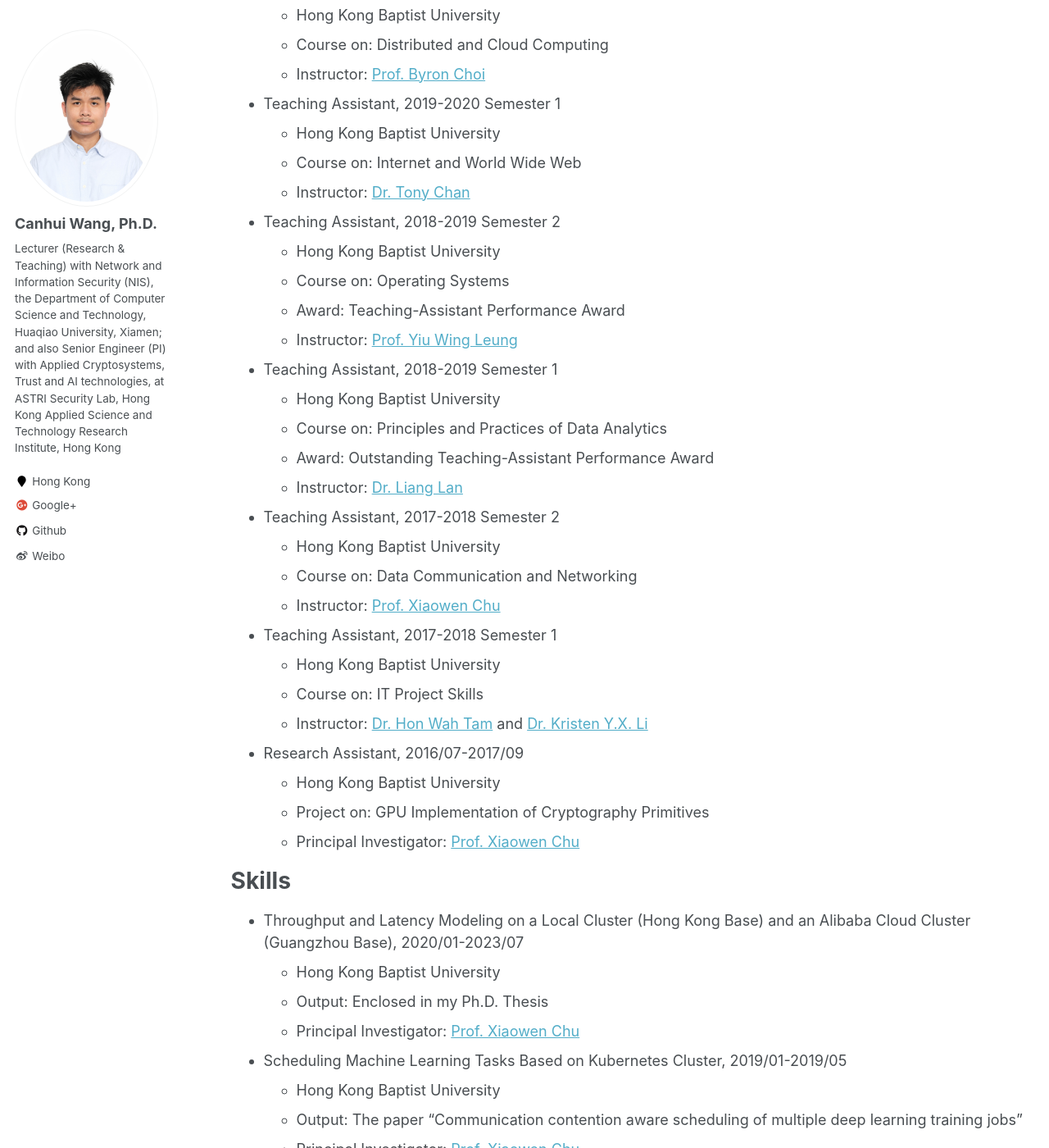
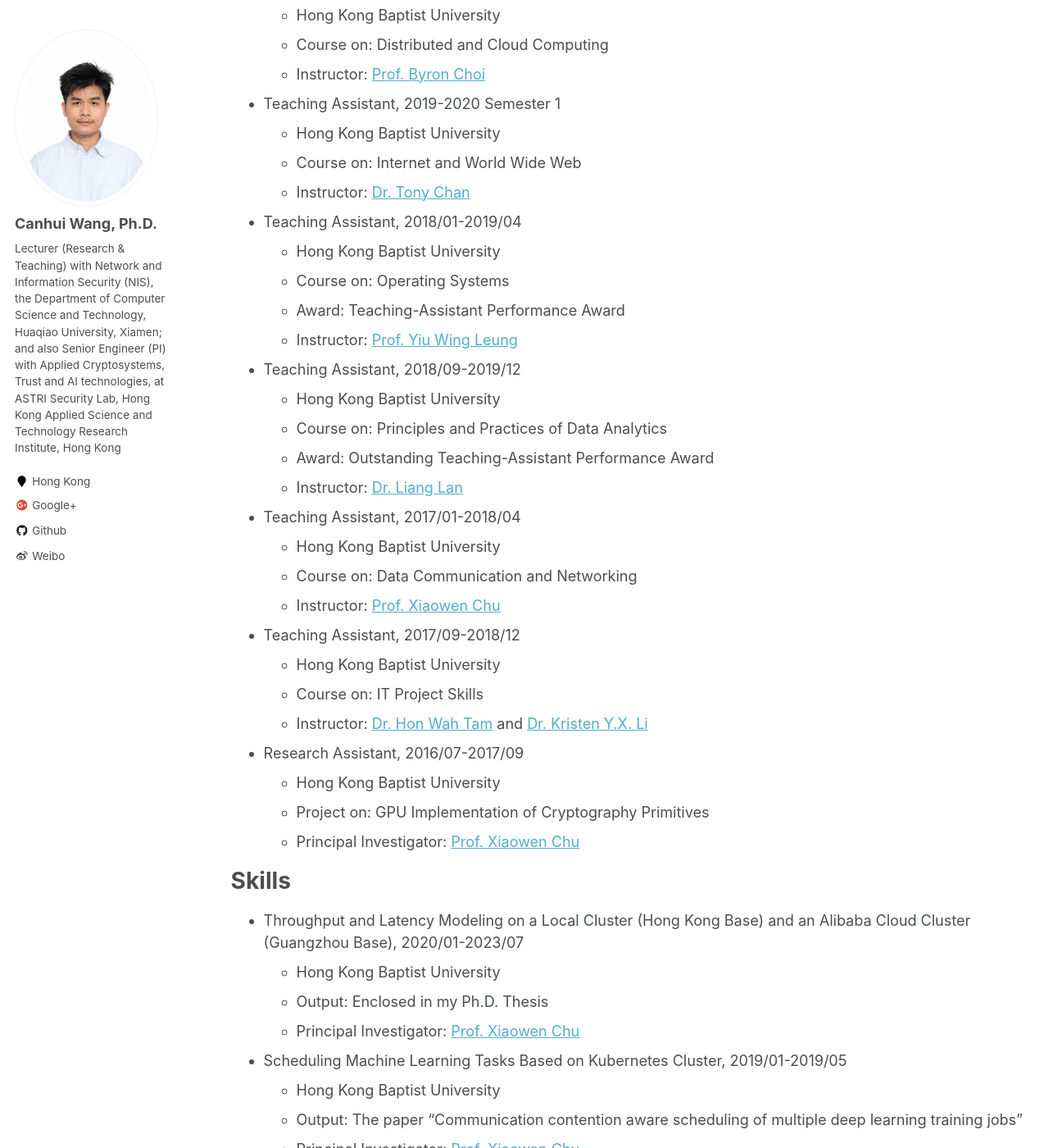
Before and after one commit to Canhui/canhui.github.io, a Jekyll site: the page built from _pages/cv.md, in a window 1280 px wide and 1400 px high, scrolled down 1212 px. Shown: the whole window at 82% size. Built offline with Jekyll 4.4.1, drawn with Linux system fonts in a browser that asks for light colours; some of the changed text lies outside the part shown.

Commit message:
Update cv.md

```diff
--- a/_pages/cv.md
+++ b/_pages/cv.md
@@ -54,24 +54,24 @@ Work experience
   * Course on: Internet and World Wide Web
   * Instructor: [Dr. Tony Chan](https://www.linkedin.com/in/tony-chan-486908191/)
 
-* Teaching Assistant, 2018-2019 Semester 2
+* Teaching Assistant, 2018/01-2019/04
   * Hong Kong Baptist University
   * Course on: Operating Systems
   * Award: Teaching-Assistant Performance Award
   * Instructor: [Prof. Yiu Wing Leung](https://www.comp.hkbu.edu.hk/v1/?page=profile&id=ywleung)
 
-* Teaching Assistant, 2018-2019 Semester 1
+* Teaching Assistant, 2018/09-2019/12
   * Hong Kong Baptist University
   * Course on: Principles and Practices of Data Analytics
   * Award: Outstanding Teaching-Assistant Performance Award
   * Instructor: [Dr. Liang Lan](https://imd.hkbu.edu.hk/faculty-member/Dr-LAN-Liang.html)
 
-* Teaching Assistant, 2017-2018 Semester 2
+* Teaching Assistant, 2017/01-2018/04
   * Hong Kong Baptist University
   * Course on: Data Communication and Networking
   * Instructor: [Prof. Xiaowen Chu](https://www.comp.hkbu.edu.hk/~chxw/)
 
-* Teaching Assistant, 2017-2018 Semester 1
+* Teaching Assistant, 2017/09-2018/12
   * Hong Kong Baptist University
   * Course on: IT Project Skills
   * Instructor: [Dr. Hon Wah Tam](https://biography.omicsonline.org/hong-kong/hong-kong-baptist-university/hon-wah-tam-643540) and [Dr. Kristen Y.X. Li](https://www.comp.hkbu.edu.hk/v1/?page=profile&id=csyxli)
@@ -96,22 +96,22 @@ Skills
   * Output: The paper "Communication contention aware scheduling of multiple deep learning training jobs"
   * Principal Investigator: [Prof. Xiaowen Chu](https://www.comp.hkbu.edu.hk/~chxw/)
 
-* RPG Student, 2018-2019 Semester 2
+* RPG Student, 2018/01-2019/04
   * Hong Kong Baptist University
   * Course on: Analytic Methods for Computer Science Research (i.e., linear programming and nonlinear convex optimization)
   * Instructor: [Prof. Walter Gander](https://people.inf.ethz.ch/gander/)
 
-* RPG Student, 2017-2018 Semester 2
+* RPG Student, 2017/01-2018/04
   * Hong Kong Baptist University
   * Course on: Financial Analysis & Decision Making (i.e., financial analysis)
   * Instructor: [Dr. Jean Hok Yin, Lai](https://www.comp.hkbu.edu.hk/v1/?page=profile&id=jeanlai)
 
-* RPG Student, 2017-2018 Semester 1
+* RPG Student, 2017/09-2018/12
   * Hong Kong Baptist University
   * Course on: Information Processing in Financial Services (i.e., financial concepts)
   * Instructor: [Dr. Jean Hok Yin, Lai](https://www.comp.hkbu.edu.hk/v1/?page=profile&id=jeanlai)
 
-* RPG Student, 2017-2018 Semester 1
+* RPG Student, 2017/09-2018/12
   * Hong Kong Baptist University
   * Course on: Advanced English for Academic Purposes
   * Instructor: [Dr. Cissy Y. X. Li](https://artsbu.hkbu.edu.hk/about-us/our-community-of-teachers-and-researchers/dr-cissy-li) and [Ms. Patricia Warren](https://biography.omicsonline.org/china/hong-kong-baptist-university-hkbu/patricia-warren-206075)
@@ -122,6 +122,23 @@ Skills
   * Principal Investigator: [Prof. Xiaowen Chu](https://www.comp.hkbu.edu.hk/~chxw/)
 
 
+Grants
+======
+* Trusted Data Framework for Data Exchanges (ARD/294), Innovation and Technology Fund, Hong Kong, 2.799百万港币 (备注: 项目由 [Dr. Eric LAM](https://www.linkedin.com/in/peifunglam2/) 主持, 本人参与, 2023/09-2024/04)
+
+
+<!--
+Service
+======
+* Reviewer (Journal)
+  * IEEE Network Magazine, 2024, 2023.
+  * IEEE Transactions on Big Data, 2023.
+* Reviewer (Conference)
+  * IEEE/ACM IWQoS, 2024; IEEE HPCC, 2021.
+* Technical Program Committee (Conference)
+  * IEEE/ACM IWQoS, 2024.
+* Session Chair (Conference)
+  * AIPR 2023.-->
 
 <!-- Skills
 ======
@@ -143,21 +160,3 @@ Skills
   <ul>{% for post in site.talks %}
     {% include archive-single-talk-cv.html %}
   {% endfor %}</ul> -->
-
-Grants
-======
-* Trusted Data Framework for Data Exchanges (ARD/294), Innovation and Technology Fund, Hong Kong, 2.799百万港币 (备注: 项目由 [Dr. Eric LAM](https://www.linkedin.com/in/peifunglam2/) 主持, 本人参与, 2023/09-2024/04)
-
-
-<!--
-Service
-======
-* Reviewer (Journal)
-  * IEEE Network Magazine, 2024, 2023.
-  * IEEE Transactions on Big Data, 2023.
-* Reviewer (Conference)
-  * IEEE/ACM IWQoS, 2024; IEEE HPCC, 2021.
-* Technical Program Committee (Conference)
-  * IEEE/ACM IWQoS, 2024.
-* Session Chair (Conference)
-  * AIPR 2023.-->
```
